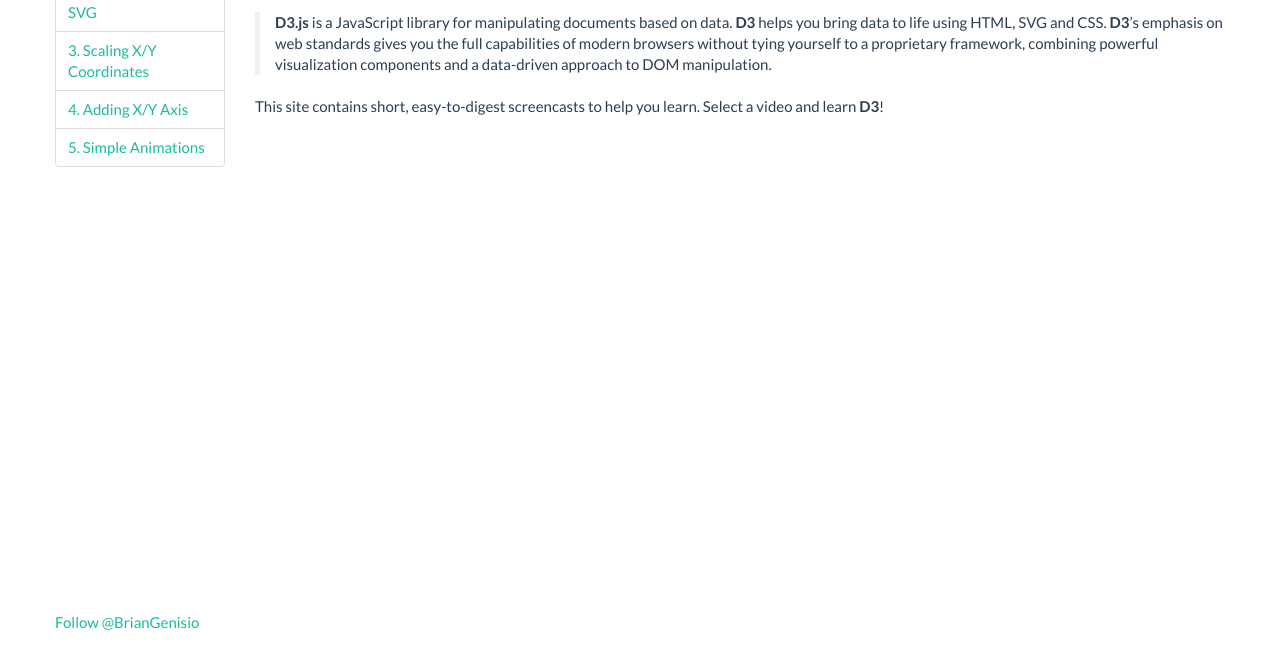
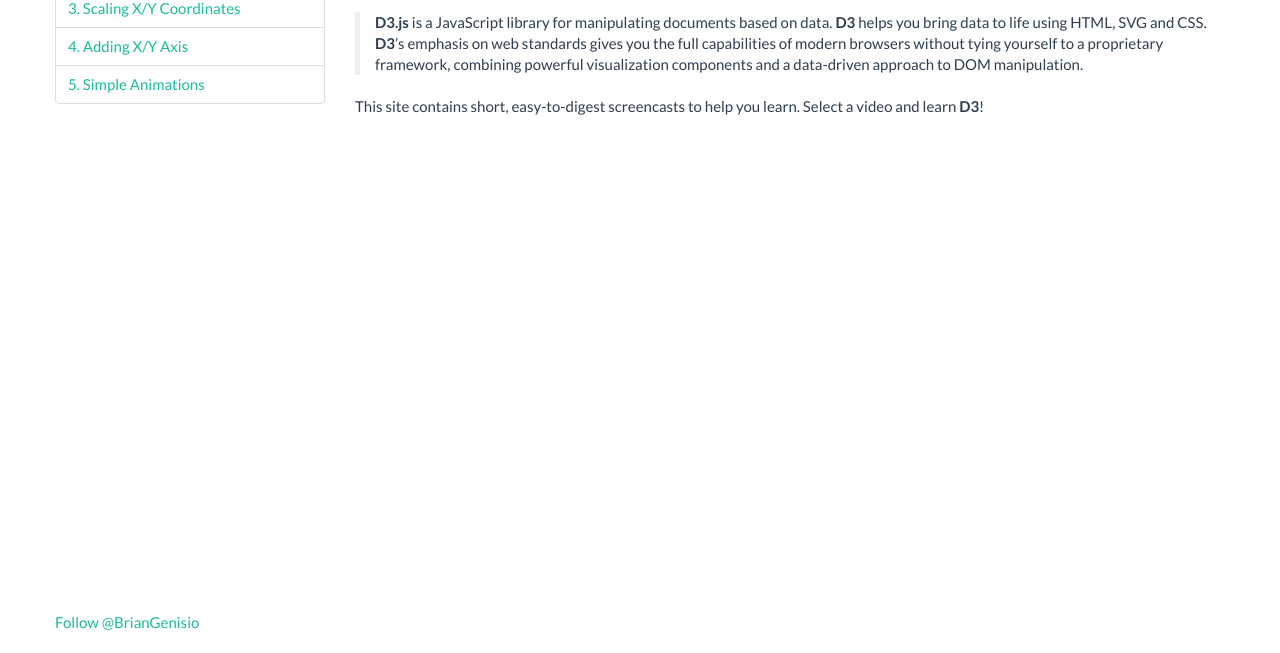
Before and after one commit to BrianGenisio/learnd3, a website: page index.html in a window 1280 px wide. Shown: the part 147-800 px from the top of the page. Drawn offline with nearby package versions, Linux system fonts and the light colour scheme.

Commit message:
Giving the lesson list more space

```diff
--- a/index.html
+++ b/index.html
@@ -33,11 +33,11 @@
     <div class="container">
       <div class="lessons-container">
         <div class="row">
-          <div class="lessons-nav span2">
+          <div class="lessons-nav span3">
             <ul class="lessons nav nav-tabs nav-stacked"></ul>
           </div>
 
-          <div class="span10">
+          <div class="span9">
             <h2 class="title">Welcome to LearnD3.com</h2>
             <div class="welcome-message">
               <p>This site is designed to help you learn <a href="http://d3js.org/">D3.js</a>.  The <strong>D3</strong> website describes it best:</p>
```
